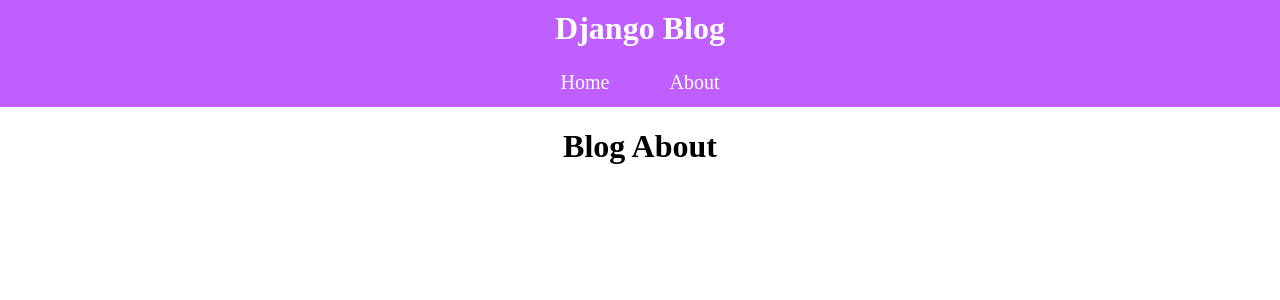
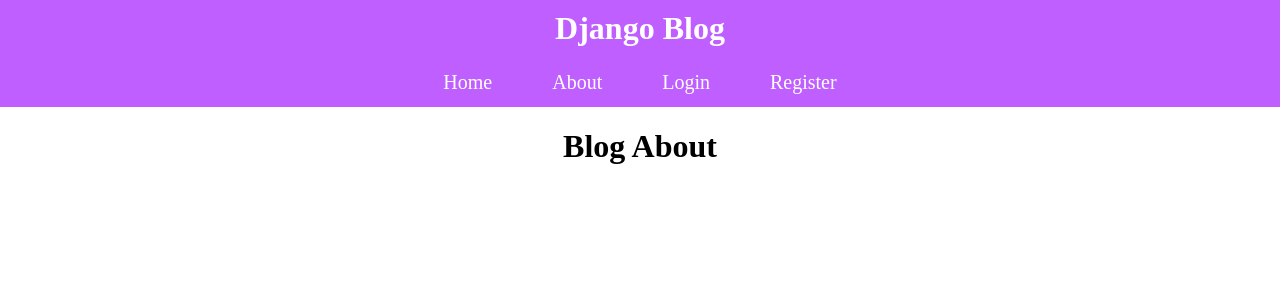
Before and after one commit to starlightromero/django-blog, a Django app: page /about/ in a window 1280 px wide. Shown: the top 300 px of the page. Run offline with Django 3.2, Linux system fonts and the light colour scheme.

Commit message:
added profile, logout, login, and register nav links

```diff
--- a/blog/templates/blog/base.html
+++ b/blog/templates/blog/base.html
@@ -18,6 +18,13 @@
     <nav>
       <a href="{% url 'blog-home' %}">Home</a>
       <a href="{% url 'blog-about' %}">About</a>
+      {% if user.is_authenticated %}
+        <a href="{% url 'profile' %}">Profile</a>
+        <a href="{% url 'logout' %}">Logout</a>
+      {% else %}
+        <a href="{% url 'login' %}">Login</a>
+        <a href="{% url 'register' %}">Register</a>
+      {% endif %}
     </nav>
   </header>
   <main>
```
